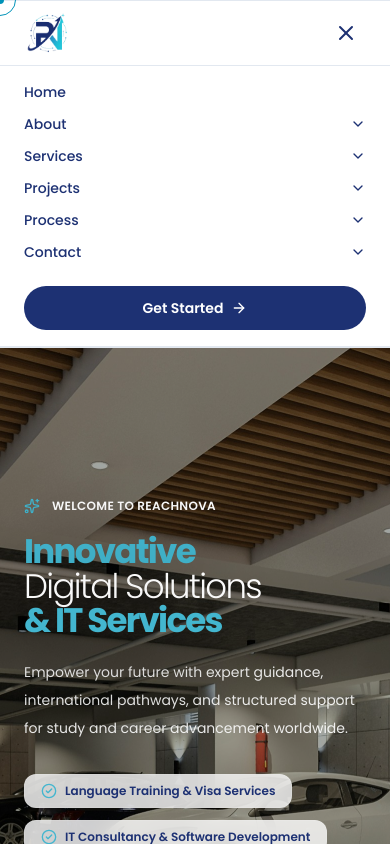
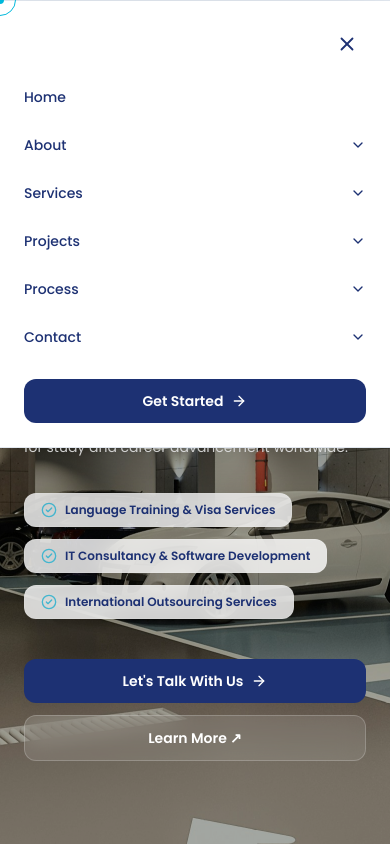
Before and after one commit to itismeniraj/reachnovadevelopment, a Next.js app: page / in a window 390 px wide. Both pictures are taken after a click on the button 346 px from the left and 33 px from the top of the page. Shown: the top 844 px of the page. Built offline with nearby package versions, Linux system fonts and the light colour scheme.

Commit message:
mobile responsive

```diff
--- a/src/app/components/Cursor.tsx
+++ b/src/app/components/Cursor.tsx
@@ -7,16 +7,20 @@
   const circleRef = useRef<HTMLDivElement>(null);
 
   useEffect(() => {
-    const moveCursor = (e: MouseEvent) => {
+    // Mobile / touch devices मा cursor disable गर्ने
+    const isFinePointer = window.matchMedia("(pointer: fine)").matches;
+    if (!isFinePointer) return;
+
+    const moveCursor = (e: PointerEvent) => {
       const { clientX, clientY } = e;
 
-      // Dot (instant)
+      // small dot (instant)
       if (dotRef.current) {
         dotRef.current.style.left = `${clientX}px`;
         dotRef.current.style.top = `${clientY}px`;
       }
 
-      // Circle (smooth follow)
+      // big circle (smooth follow)
       if (circleRef.current) {
         circleRef.current.animate(
           {
@@ -24,17 +28,18 @@
             top: `${clientY}px`,
           },
           {
-            duration: 400,
+            duration: 350,
             fill: "forwards",
+            easing: "cubic-bezier(0.22, 1, 0.36, 1)",
           }
         );
       }
     };
 
-    window.addEventListener("mousemove", moveCursor);
+    window.addEventListener("pointermove", moveCursor);
 
     return () => {
-      window.removeEventListener("mousemove", moveCursor);
+      window.removeEventListener("pointermove", moveCursor);
     };
   }, []);
 
@@ -43,14 +48,75 @@
       {/* small dot */}
       <div
         ref={dotRef}
-        className="fixed top-0 left-0 w-2 h-2 bg-cyan-600 rounded-full pointer-events-none z-[9999] transform -translate-x-1/2 -translate-y-1/2"
+        className="fixed top-0 left-0 w-2 h-2 bg-cyan-500 rounded-full pointer-events-none z-[9999] -translate-x-1/2 -translate-y-1/2"
       />
 
       {/* big circle */}
       <div
         ref={circleRef}
-        className="fixed top-0 left-0 w-8 h-8 border border-cyan-600 rounded-full pointer-events-none z-[9998] transform -translate-x-1/2 -translate-y-1/2"
+        className="fixed top-0 left-0 w-8 h-8 border border-cyan-500 rounded-full pointer-events-none z-[9998] -translate-x-1/2 -translate-y-1/2"
       />
     </>
   );
 }
+
+
+
+
+
+// "use client";
+
+// import { useEffect, useRef } from "react";
+
+// export default function Cursor() {
+//   const dotRef = useRef<HTMLDivElement>(null);
+//   const circleRef = useRef<HTMLDivElement>(null);
+
+//   useEffect(() => {
+//     const moveCursor = (e: MouseEvent) => {
+//       const { clientX, clientY } = e;
+
+//       // Dot (instant)
+//       if (dotRef.current) {
+//         dotRef.current.style.left = `${clientX}px`;
+//         dotRef.current.style.top = `${clientY}px`;
+//       }
+
+//       // Circle (smooth follow)
+//       if (circleRef.current) {
+//         circleRef.current.animate(
+//           {
+//             left: `${clientX}px`,
+//             top: `${clientY}px`,
+//           },
+//           {
+//             duration: 400,
+//             fill: "forwards",
+//           }
+//         );
+//       }
+//     };
+
+//     window.addEventListener("mousemove", moveCursor);
+
+//     return () => {
+//       window.removeEventListener("mousemove", moveCursor);
+//     };
+//   }, []);
+
+//   return (
+//     <>
+//       {/* small dot */}
+//       <div
+//         ref={dotRef}
+//         className="fixed top-0 left-0 w-2 h-2 bg-cyan-600 rounded-full pointer-events-none z-[9999] transform -translate-x-1/2 -translate-y-1/2"
+//       />
+
+//       {/* big circle */}
+//       <div
+//         ref={circleRef}
+//         className="fixed top-0 left-0 w-8 h-8 border border-cyan-600 rounded-full pointer-events-none z-[9998] transform -translate-x-1/2 -translate-y-1/2"
+//       />
+//     </>
+//   );
+// }
--- a/src/app/components/layout/Navbar.tsx
+++ b/src/app/components/layout/Navbar.tsx
@@ -202,7 +202,8 @@
       </Container>
 
       {/* MOBILE MENU */}
-      <div
+
+      {/* <div
         className={`overflow-hidden border-t border-[var(--border)] bg-[var(--card-bg)] transition-all duration-300 lg:hidden ${
           open
             ? "max-h-[500px] py-4 opacity-100"
@@ -290,7 +291,111 @@
             </button>
           </div>
         </Container>
+      </div> */}
+
+      {/* MOBILE MENU OVERLAY */}
+<div
+  className={`fixed inset-0 z-40 lg:hidden bg-black/40 backdrop-blur-sm transition-opacity duration-300 ${
+    open ? "opacity-100" : "pointer-events-none opacity-0"
+  }`}
+  onClick={closeMenu}
+>
+  {/* TOP PANEL */}
+  <div
+    onClick={(e) => e.stopPropagation()}
+    className={`w-full bg-[var(--card-bg)] border-b border-[var(--border)]
+    shadow-[0_20px_50px_rgba(0,0,0,0.15)]
+    transition-transform duration-300 ${
+      open ? "translate-y-0" : "-translate-y-full"
+    }`}
+  >
+    <Container>
+      <div className="flex flex-col gap-4 py-6">
+
+        {/* CLOSE ICON (inside menu) */}
+        <div className="flex justify-end">
+          <button
+            onClick={closeMenu}
+            className="rounded-lg p-2 text-[var(--foreground)] transition hover:bg-[var(--accent)]/10"
+          >
+            <X size={22} />
+          </button>
+        </div>
+
+        {/* MENU ITEMS */}
+        <div className="flex flex-col gap-3">
+
+          {links.map((item) => (
+            <div key={item.label}>
+              <div className="flex items-center justify-between">
+                <Link
+                  href={item.href}
+                  onClick={(e) => {
+                    e.preventDefault();
+                    closeMenu();
+                    handleScroll(item.href);
+                  }}
+                  className="block py-2 text-sm font-medium text-[var(--foreground)] hover:text-[var(--accent)]"
+                >
+                  {item.label}
+                </Link>
+
+                {item.dropdown && (
+                  <button
+                    onClick={() =>
+                      openDropdown === item.label
+                        ? hideDropdown()
+                        : showDropdown(item.label)
+                    }
+                  >
+                    <ChevronDown
+                      size={16}
+                      className={`transition duration-300 ${
+                        openDropdown === item.label
+                          ? "rotate-180 text-[var(--accent)]"
+                          : "text-[var(--foreground)]"
+                      }`}
+                    />
+                  </button>
+                )}
+              </div>
+
+              {item.dropdown &&
+                openDropdown === item.label && (
+                  <div className="ml-4 mt-2 flex flex-col gap-2 border-l border-[var(--accent)]/30 pl-3">
+                    {item.dropdown.map((sub) => (
+                      <Link
+                        key={sub.label}
+                        href={sub.href}
+                        onClick={(e) => {
+                          e.preventDefault();
+                          closeMenu();
+                          handleScroll(sub.href);
+                          hideDropdown();
+                        }}
+                        className="text-sm text-[var(--foreground-secondary)] hover:text-[var(--accent)]"
+                      >
+                        {sub.label}
+                      </Link>
+                    ))}
+                  </div>
+                )}
+            </div>
+          ))}
+
+          {/* CTA BUTTON */}
+          <button className="mt-3 flex w-full items-center justify-center gap-2 rounded-xl bg-[var(--button-bg)] py-3 text-sm font-semibold text-[var(--button-text)] transition hover:bg-[var(--button-hover)]">
+            {siteData.nav.ctaLabel}
+            <ArrowRight size={16} />
+          </button>
+
+        </div>
       </div>
+    </Container>
+  </div>
+</div>
+
+
     </header>
   );
 }
--- a/src/app/layout.tsx
+++ b/src/app/layout.tsx
@@ -20,6 +20,11 @@
   title: "ReachNova - Consultancy & IT Solutions",
   description:
     "ReachNova Consultancy Website built with Next.js and TypeScript",
+
+    icons :{
+      icon: "/images/logo.png",
+
+    }
 };
 
 export default function RootLayout({
```
